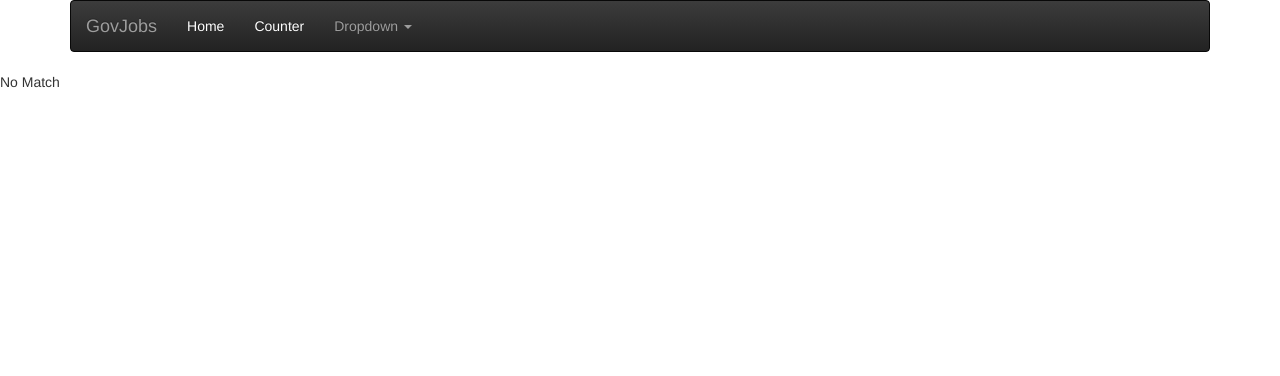
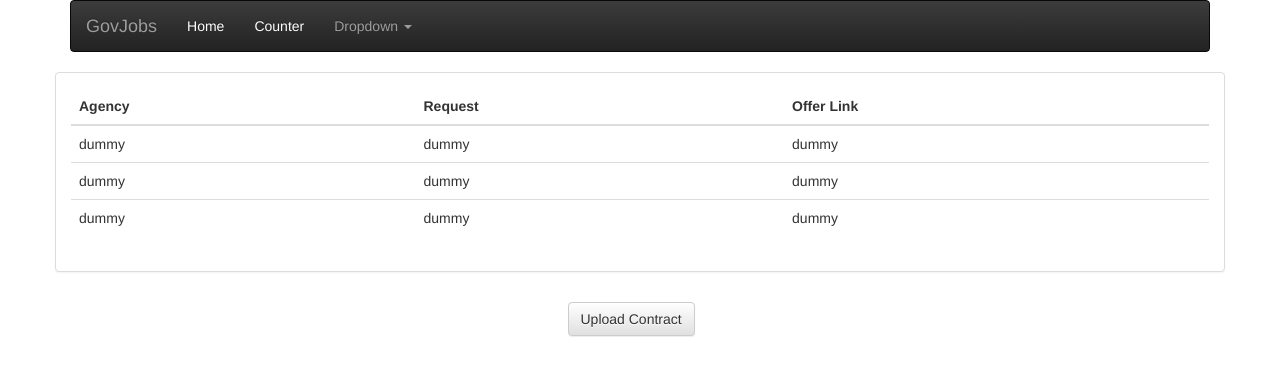
Before and after one commit to sthorpe/govjobs, a React app: page /company_menu in a window 1280 px wide. Shown: the top 376 px of the page. Built offline with nearby package versions, Linux system fonts and the light colour scheme.

Commit message:
The login detemins if you are an agency or a company with the email, if email = agency go to agency

```diff
--- a/src/routes/index.js
+++ b/src/routes/index.js
@@ -6,6 +6,7 @@ import CounterScreen from '../screens/CounterScreen'
 import UploadContract from '../screens/UploadContract'
 import UploadOffer from '../screens/UploadOffer'
 import AgencyMenu from '../screens/AgencyMenu'
+import CompanyMenu from '../screens/CompanyMenu'
 import Explore from '../screens/Explore'
 import NoMatch from '../components/NoMatch'
 import NavBar from '../components/NavBar'
@@ -22,6 +23,7 @@ const routes = (
       <Route path="/welcome" component={Welcome} />
       <Route path="/explore" component={Explore} />
       <Route path="/agency_menu" component={AgencyMenu} />
+      <Route path="/company_menu" component={CompanyMenu} />
       <Route path="/upload_contract" component={UploadContract} />
       <Route path="/upload_offer" component={UploadOffer} />
       <Route component={NoMatch} />
--- /dev/null
+++ b/src/screens/CompanyMenu.js
@@ -0,0 +1,60 @@
+import React, {Component} from 'react'
+import { Grid, Row, Col, Button } from 'react-bootstrap'
+import InfoTable from '../components/InfoTable'
+import {Redirect} from 'react-router-dom'
+
+
+//This is a good layout for three collumns
+
+
+const style ={
+	margin: "10",
+}
+
+class CompanyMenu extends React.Component {
+
+	constructor(props, context) {
+	    super(props, context);
+
+	    this.goToUpload = this.goToUpload.bind(this);
+
+	    this.state = {
+
+	      goUpload: false
+
+	    };
+  	}
+
+
+  	goToUpload() {
+  		this.setState({goUpload: true});
+  	}
+
+  	render(){
+
+  		if(this.state.goUpload){
+  			return (<Redirect push to="/upload_contract" />);
+  		}
+
+  		return(
+  			<div>
+			    <Grid>
+				   	<Row>
+
+				   		<InfoTable/>
+
+				    </Row>
+				    <Row>
+				    	<Col xs={6} xsOffset={5}>
+				    		<Button style={{margin: "10px"}} onClick={this.goToUpload}>Upload Contract</Button>
+				    	</Col>
+				    </Row>
+			    </Grid>
+
+			</div>
+  		);
+  	}
+}
+
+
+export default CompanyMenu
--- a/src/screens/Home.js
+++ b/src/screens/Home.js
@@ -85,7 +85,13 @@ class Home extends React.Component{
     	const tooltip = <Tooltip id="modal-tooltip">wow.</Tooltip>;
 
     	if (this.state.redirect) {
-    		return (<Redirect push to="/agency_menu" />);
+    		if(this.state.emailText === 'agency'){
+    			return (<Redirect push to="/agency_menu" />);
+    		} else {
+    			return (<Redirect push to="/company_menu" />);
+    		}
+
+
   		}
 
   		if (this.state.goExplore) {
--- a/src/screens/UploadContract.js
+++ b/src/screens/UploadContract.js
@@ -48,7 +48,7 @@ class UploadContract extends React.Component {
 
 
   		if(this.state.goBack){
-  			return (<Redirect push to="/explore" />);
+  			return (<Redirect push to="/company_menu" />);
   		}
 
   		return (
```
